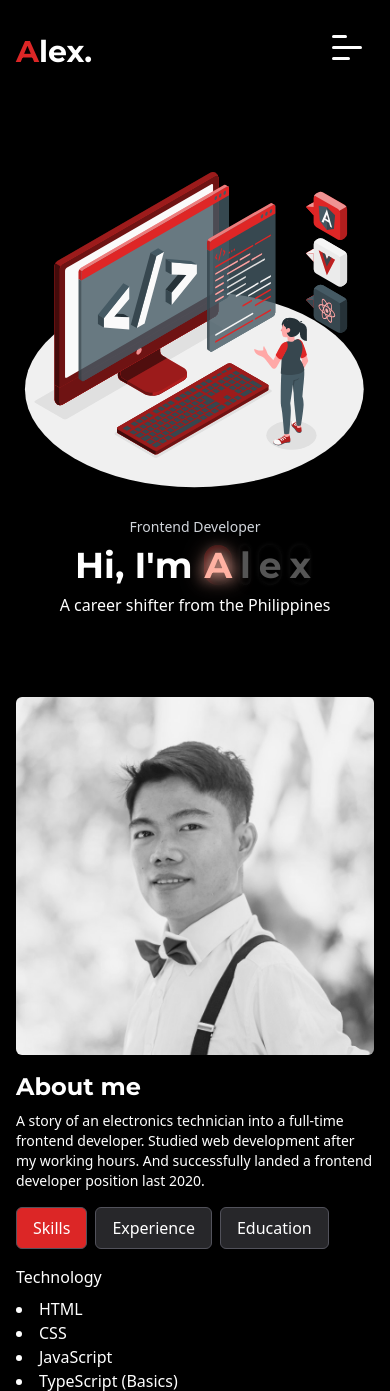
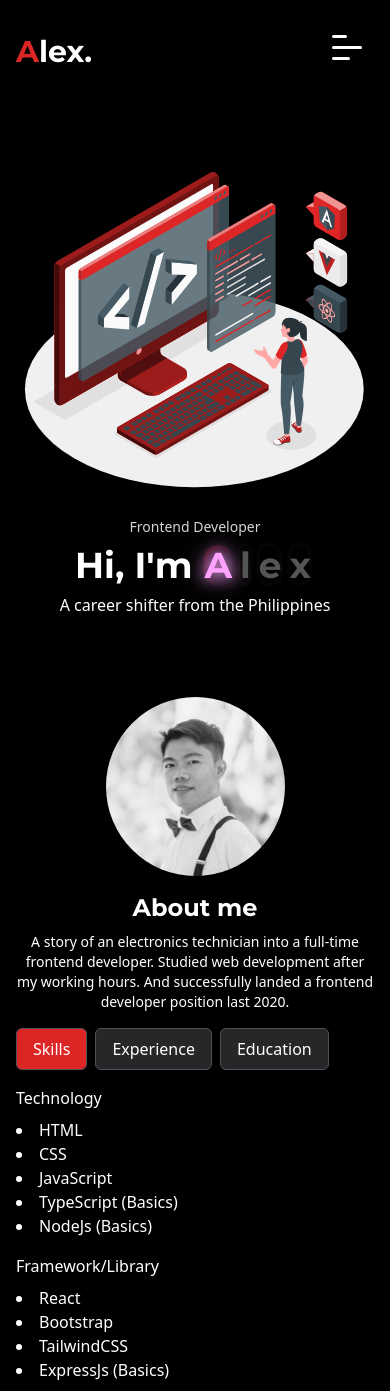
Before and after one commit to adingal/portfolio-ts, a React (Create React App) app: page / in a window 390 px wide. Shown: the top 1391 px of the page. Built offline with nearby package versions, Linux system fonts and the light colour scheme; the HTML template or start-up script is replaced by a standard one.

Commit message:
Update text alignment and image style

```diff
--- a/src/components/About.tsx
+++ b/src/components/About.tsx
@@ -38,20 +38,22 @@ function About(): JSX.Element {
         <div className="flex flex-col md:flex-row">
           <div className="w-full lg:w-2/5">
             <img
-              className="max-w-full md:w-full h-auto block mx-auto mb-4 md:mb-0 object-cover rounded-md filter grayscale"
+              className="max-w-full w-1/2 md:w-full h-auto block mx-auto mb-4 md:mb-0 object-cover rounded-full filter grayscale"
               src={profile}
               alt="Profile"
             />
           </div>
           <div className="w-full text-white md:ml-8 xl:ml-12 pt-0">
+            <div className="text-center md:text-left mb-4 xl:mb-6">
               <h2 className="text-2xl md:text-3xl xl:text6xl font-heading font-bold mb-2">
                 About me
               </h2>
-            <p className="lg:max-w-xl text-sm md:text-base mb-4 xl:mb-6">
+              <p className="lg:max-w-xl text-sm md:text-base">
                 A story of an electronics technician into a full-time frontend
                 developer. Studied web development after my working hours. And
                 successfully landed a frontend developer position last 2020.
               </p>
+            </div>
             <div className="flex flex-row space-x-2 mb-4 xl:mb-6">
               <a
                 onClick={onButtonClick}
```
Lines whose indentation alone changed are shown as unchanged.
